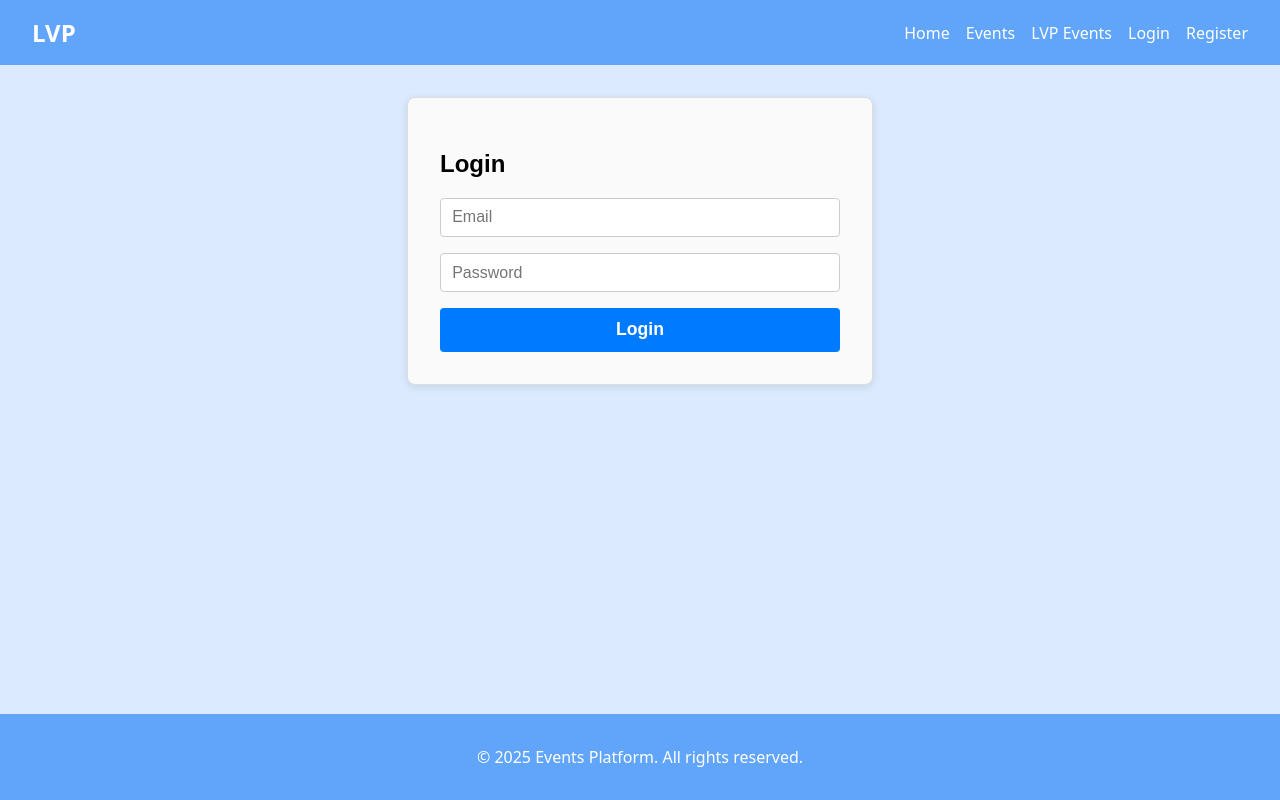
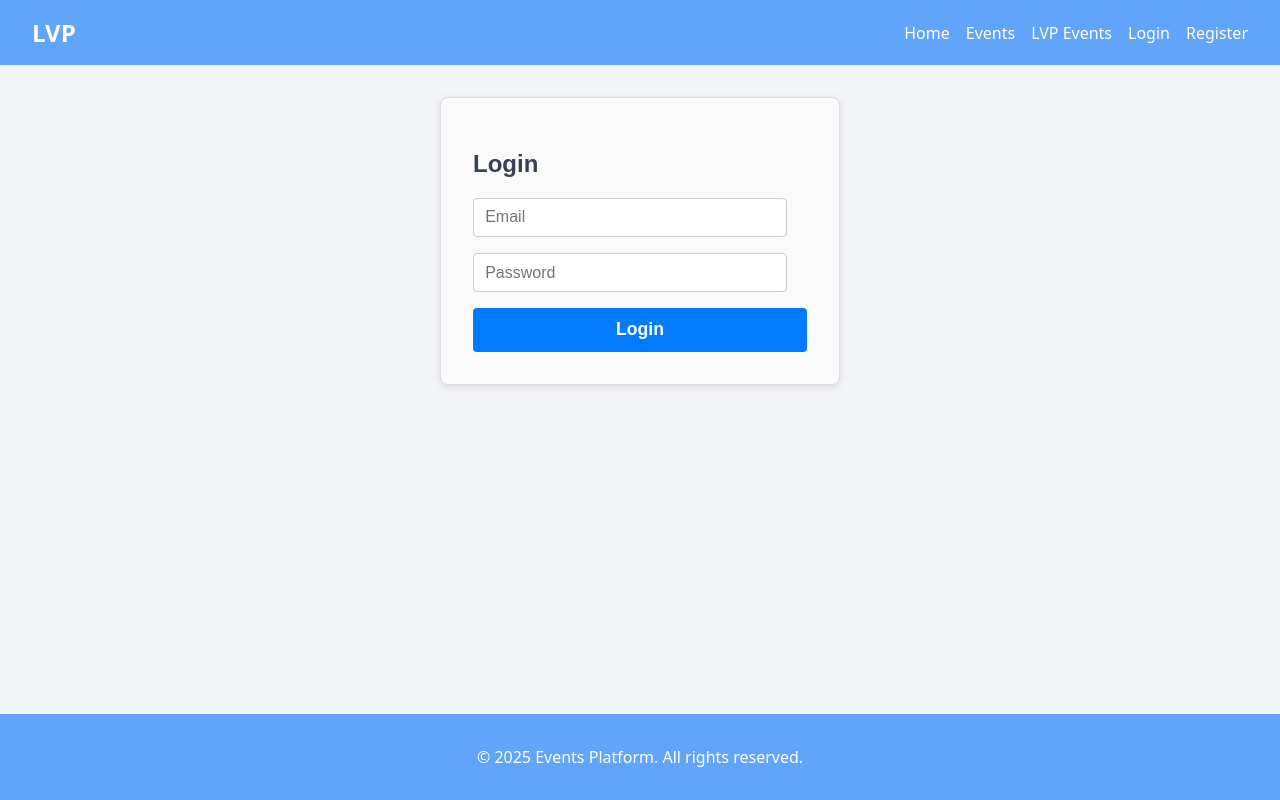
Before and after one commit to zayathena/events-platform-fe, a React (Create React App) app: page /login in a window 1280 px wide. Built offline with nearby package versions, Linux system fonts and the light colour scheme; no server answers.

Commit message:
changed homepage styling and updated README

```diff
--- a/src/pages/Home.module.css
+++ b/src/pages/Home.module.css
@@ -1,24 +1,64 @@
+/* ------------------------------------------
+   1. Color Palette & Global Settings
+------------------------------------------- */
+:root {
+  --bg-page:  #f2f4f8;
+  --bg-container: #ffffff;
+  --primary:  #3b82f6;   /* cool blue */
+  --secondary:#10b981;   /* mint green */
+  --text:     #374151;   /* dark slate */
+  --muted:    #6b7280;   /* medium gray */
+  --border:   #e5e7eb;   /* light gray */
+  --shadow:   rgba(0,0,0,0.05);
+  --transition: 0.3s ease-in-out;
+}
+
+* {
+  box-sizing: border-box;
+  transition: all var(--transition);
+}
+
+body {
+  margin: 0;
+  padding: 0;
+  font-family: system-ui, sans-serif;
+  background-color: var(--bg-page);
+  color: var(--text);
+}
+
+/* ------------------------------------------
+   2. Container & Headings
+------------------------------------------- */
 .container {
+  background-color: var(--bg-container);
   padding: 2rem;
   max-width: 800px;
-  margin: 0 auto;
+  margin: 2rem auto;
+  border-radius: 8px;
+  border: 1px solid var(--border);
+  box-shadow: 0 2px 8px var(--shadow);
 }
 
 .title {
-  font-size: 1.5rem;
-  font-weight: bold;
+  font-size: 1.75rem;
+  font-weight: 600;
   margin-bottom: 1rem;
-  color: #646464;
+  color: var(--primary);
   text-align: center;
+  border-bottom: 3px solid var(--secondary);
+  padding-bottom: 0.5rem;
 }
 
 .introduction {
   font-size: 1rem;
-  color: #646464;
-  margin-bottom: 1rem;
+  color: var(--muted);
+  margin-bottom: 1.5rem;
   text-align: center;
 }
 
+/* ------------------------------------------
+   3. Event List Layout
+------------------------------------------- */
 .eventList {
   list-style: none;
   padding: 0;
@@ -29,25 +69,28 @@
   justify-content: center;
 }
 
+/* ------------------------------------------
+   4. Event Card Styling
+------------------------------------------- */
 .eventCard {
   display: flex;
   flex-direction: column;
   align-items: center;
   width: 180px;
-  height: 220px;
   padding: 1rem;
-  border: 1px solid #ddd;
+  border: 2px solid var(--border);
   border-radius: 8px;
-  box-shadow: 0 2px 6px rgba(0,0,0,0.1);
-  background-color: #fff;
+  background-color: var(--bg-container);
+  box-shadow: 0 2px 6px var(--shadow);
   cursor: pointer;
-  transition: box-shadow 0.2s ease;
   text-align: center;
   overflow: hidden;
 }
 
 .eventCard:hover {
-  box-shadow: 0 4px 12px rgba(0,0,0,0.15);
+  border-color: var(--primary);
+  box-shadow: 0 4px 12px var(--shadow);
+  transform: translateY(-4px);
 }
 
 .eventLink {
@@ -57,16 +100,22 @@
   height: 100%;
 }
 
+/* ------------------------------------------
+   5. Event Image
+------------------------------------------- */
 .eventImage {
   width: 100%;
   height: 140px;
   object-fit: cover;
   border-radius: 6px;
   margin-bottom: 0.8rem;
+  border: 1px solid var(--border);
 }
 
+/* ------------------------------------------
+   6. Event Text Info
+------------------------------------------- */
 .eventInfo {
-  overflow: hidden;
   padding: 0 0.5rem;
 }
 
@@ -74,12 +123,22 @@
   font-size: 1rem;
   font-weight: 600;
   margin-bottom: 0.3rem;
+  color: var(--text);
   white-space: nowrap;
   overflow: hidden;
-  text-overflow: hidden;
+  text-overflow: ellipsis;
 }
 
 .eventDate {
   font-size: 0.85rem;
-  color: #555;
+  color: var(--muted);
 }
+
+/* ------------------------------------------
+   7. Utility Classes (optional)
+------------------------------------------- */
+.text-center {
+  text-align: center;
+}
+.mt-1 { margin-top: 1rem; }
+.mb-1 { margin-bottom: 1rem; }
```
Also changed, not shown: 1 other file (tests, documents, lock files or other folders).
